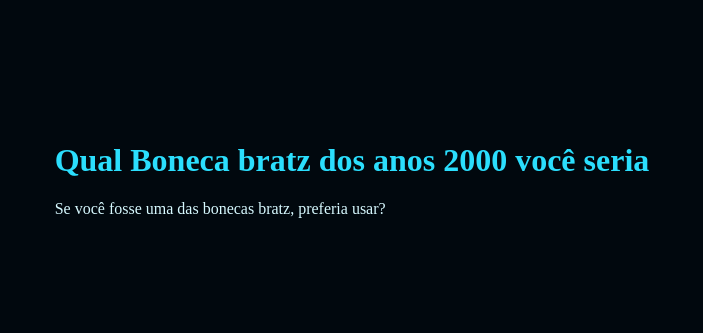
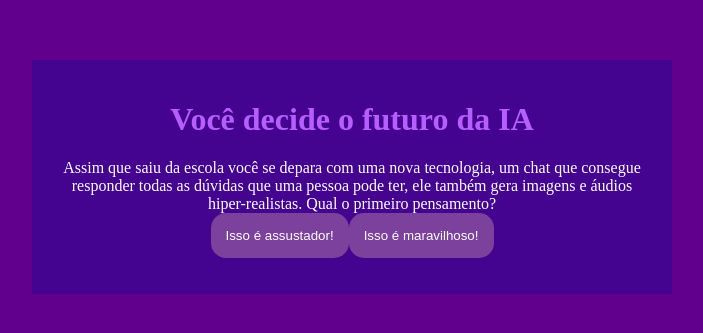
Before and after one commit to angelinasofia/missao_IA, a plain HTML site: page index.html in a window 1280 px wide. Shown: the part 231-564 px from the top of the page, without its empty margins (288-991 px from the left). Drawn offline with Linux system fonts and the light colour scheme.

Commit message:
Add files via upload

```diff
--- a/index.html
+++ b/index.html
@@ -4,15 +4,16 @@
     <meta charset="UTF-8">
     <meta name="viewport" content="width=device-width, initial-scale=1.0">
     <link rel="stylesheet" href="style.css">
-    <title> Qual Boneca bratz dos anos 2000 você seria </title>
+    <title>Você decide o futuro da IA</title>
 </head>
 <body>
-    <div class="classe-caixa-principal">
-        <h1> Qual Boneca bratz dos anos 2000 você seria </h1>
+    <div class="caixa-principal">
+        <h1>Você decide o futuro da IA</h1>
         <div class="caixa-perguntas"></div>
-        <div class="-caixa-alternativas"></div>
-        <div class="caixa-resultado"></div>
-        <p class="texto-resultado"></p>
+        <div class="caixa-alternativas"></div>
+        <div class="caixa-resultado">
+            <p class="texto-resultado"></p>
+        </div>
     </div>
 
     <script src="script.js"></script>
--- a/script.js
+++ b/script.js
@@ -6,89 +6,86 @@
 
 const perguntas = [
     {
-       enunciado: "Se você fosse uma das bonecas bratz, preferia usar?",
+        enunciado: "Assim que saiu da escola você se depara com uma nova tecnologia, um chat que consegue responder todas as dúvidas que uma pessoa pode ter, ele também gera imagens e áudios hiper-realistas. Qual o primeiro pensamento?",
         alternativas: [
             {
-          texto:"Vestido",
-          afirmacao: "Você é uma boneca mais delicada e com grande personalidade"
+                texto: "Isso é assustador!",
+                afirmacao: "No início ficou com medo do que essa tecnologia pode fazer. "
             },
             {
-         texto:"Calça",
-         afirmacao: "Você é uma boneca mais estilosa e com uma grande personalidade"
+                texto: "Isso é maravilhoso!",
+                afirmacao: "Quis saber como usar IA no seu dia a dia."
             }
-
         ]
     },
-
     {
-        enunciado: "Você prefere usar?",
+        enunciado: "Com a descoberta desta tecnologia, chamada Inteligência Artificial, uma professora de tecnologia da escola decidiu fazer uma sequência de aulas sobre esta tecnologia. No fim de uma aula ela pede que você escreva um trabalho sobre o uso de IA em sala de aula. Qual atitude você toma?",
         alternativas: [
             {
-            texto:"Salto",
-            afirmacao:"Com seus saltos altos e lindos, isso corresponde a Cloe que tem uma grande autoestima"
+                texto: "Utiliza uma ferramenta de busca na internet que utiliza IA para que ela ajude a encontrar informações relevantes para o trabalho e explique numa linguagem que facilite o entendimento.",
+                afirmacao: "Conseguiu utilizar a IA para buscar informações úteis."
             },
             {
-            texto:"Bota",
-            afirmacao: "Com suas botas lindas e brilhantes, isso corresponde a Yasmin que é muito seletiva em suas escolhas"
+                texto: "Escreve o trabalho com base nas conversas que teve com colegas, algumas pesquisas na internet e conhecimentos próprios sobre o tema.",
+                afirmacao: "Sentiu mais facilidade em utilizar seus próprios recursos para escrever seu trabalho."
             }
-
         ]
     },
-
     {
-        enunciado: "Você prefere?",
+        enunciado: "Após a elaboração do trabalho escrito, a professora realizou um debate entre a turma para entender como foi realizada a pesquisa e escrita. Nessa conversa também foi levantado um ponto muito importante: como a IA impacta o trabalho do futuro. Nesse debate, como você se posiciona?",
         alternativas: [
             {
-            texto:"Cabelos escuros",
-            afirmacao:"Jade tem seus lindos cabelos pretos e grandes, isso diz que você teria um cabelo que combina com qualquer tipo de estilo"
+                texto: "Defende a ideia de que a IA pode criar novas oportunidades de emprego e melhorar habilidades humanas.",
+                afirmacao: "Vem impulsionando a inovação na área de IA e luta para abrir novos caminhos profissionais com IA."
             },
             {
-            texto:"Cabelos claros",
-            afirmacao:"Cloe tem seus lindos cabelos loiros que combinam com seus olhos e seu estilo mais delicado"
-
+                texto: "Me preocupo com as pessoas que perderão seus empregos para máquinas e defendem a importância de proteger os trabalhadores.",
+                afirmacao: "Sua preocupação com as pessoas motivou a criar um grupo de estudos entre trabalhadores para discutir meios de utilização de IA de forma ética."
             }
-
         ]
     },
-
     {
-        enunciado: "Você prefere usar?",
+        enunciado: "Ao final da discussão, você precisou criar uma imagem no computador que representasse o que pensa sobre IA. E agora?",
         alternativas: [
             {
-            texto:"Uma bolsa com alça maior",
-            afirmacao:"Uma boneca muito estilosa e que gosta de variar suas cores de bolsa"
+                texto: "Criar uma imagem utilizando uma plataforma de design como o Paint.",
+                afirmacao: "Notou também que muitas pessoas não sabem ainda utilizar as ferramentas tradicionais e decidiu compartilhar seus conhecimentos de design utilizando ferramentas de pintura digital para iniciantes."
             },
             {
-            texto:"Uma bolsa com uma alça menor",
-            afirmacao:"Uma boneca muito estilosa e que gosta de variar suas cores de bolsa"
+                texto: "Criar uma imagem utilizando um gerador de imagem de IA.",
+                afirmacao: "Acelerou o processo de criação de trabalhos utilizando geradores de imagem e agora consegue ensinar pessoas que sentem dificuldades em desenhar manualmente como utilizar também!"
             }
-
         ]
     },
-
     {
-        enunciado: "Qual dessas duas bonecas você acha mais bonita?",
+        enunciado: "Você tem um trabalho em grupo de biologia para entregar na semana seguinte, o andamento do trabalho está um pouco atrasado e uma pessoa do seu grupo decidiu fazer com ajuda da IA. O problema é que o trabalho está totalmente igual ao do chat. O que você faz? ",
         alternativas: [
             {
-            texto:"Jade",
-            afirmacao:"Jade, com seus olhos castanhos apaixonam qualquer um além de tudo ela ainda é cantora de música pop"
+                texto: "Escrever comandos para o chat é uma forma de contribuir com o trabalho, por isso não é um problema utilizar o texto inteiro.",
+                afirmacao: "Infelizmente passou a utilizar a IA para fazer todas suas tarefas e agora se sente dependente da IA para tudo."
             },
             {
-            texto:"Cloe",
-            afirmacao:"Cloe, com seus olhos castanhos apaixonam qualquer um além disso ela é uma grande patricinha com bom gosto"
+                texto: "O chat pode ser uma tecnologia muito avançada, mas é preciso manter a atenção pois toda máquina erra, por isso revisar o trabalho e contribuir com as perspectivas pessoais é essencial.",
+                afirmacao: "Percebeu que toda IA reproduz orientações baseadas na empresa que programou e muito do que o chat escrevia não refletia o que pensava e por isso sabe que os textos gerados pela IA devem servir como auxílio e não resultado final. "
             }
-
         ]
-     }
-
+    },
 ];
 
 let atual = 0;
 let perguntaAtual;
+let historiaFinal = "";
 
 function mostraPergunta (){
+    if (atual >= perguntas.length){
+        mostraResultado();
+        return;
+    }
+
+
     perguntaAtual = perguntas[atual];
     caixaPerguntas.textContent = perguntaAtual.enunciado;
+    caixaAlternativas.textContent = "";
     mostraAlternativas();
 }
 
@@ -96,12 +93,23 @@
     for (const alternativa of perguntaAtual.alternativas){
         const botaoAlternativas = document.createElement("button");
         botaoAlternativas.textContent = alternativa.texto;
-      botaoAlternativas.addEventListener("click", function () {
-         atual++;
-         mostraPergunta();
-      })
+
+        botaoAlternativas.addEventListener("click", () => respostaSelecionada(alternativa));
         caixaAlternativas.appendChild(botaoAlternativas);
     }
 }
 
+function respostaSelecionada (opcaoSelecionada){
+    const afirmacoes = opcaoSelecionada.afirmacao;
+    historiaFinal += afirmacoes + " ";
+    atual++;
     mostraPergunta();
+}
+
+function mostraResultado(){
+    caixaPerguntas.textContent = "Em 2049...";
+    textoResultado.textContent = historiaFinal;
+    caixaAlternativas.textContent = "";
+}
+
+mostraPergunta();
--- a/style.css
+++ b/style.css
@@ -1,9 +1,9 @@
 :root{
-    --cor-fundo: #01080E;
-    --cor-principal: #0B0D20;
-    --cor-secundaria: #212333;
-    --cor-destaque: #2BDEFD;
-    --cor-texto: #D7F9FF;
+    --cor-fundo: #60008d;
+    --cor-principal: #45048f;
+    --cor-secundaria: #7b419c;
+    --cor-destaque: #b65eff;
+    --cor-texto: #ffffff;
 }
 
 body{
@@ -26,3 +26,17 @@
 h1{
     color: var(--cor-destaque);
 }
+
+button{
+    background-color: var(--cor-secundaria);
+    color: var(--cor-texto);
+    border: none;
+    border-radius: 15px;
+    padding: 15px;
+    transition: background-color 0.3s;
+}
+
+button:hover{
+    background-color: var(--cor-destaque);
+    color: var(--cor-principal);
+}
```
Lines whose indentation alone changed are shown as unchanged.
